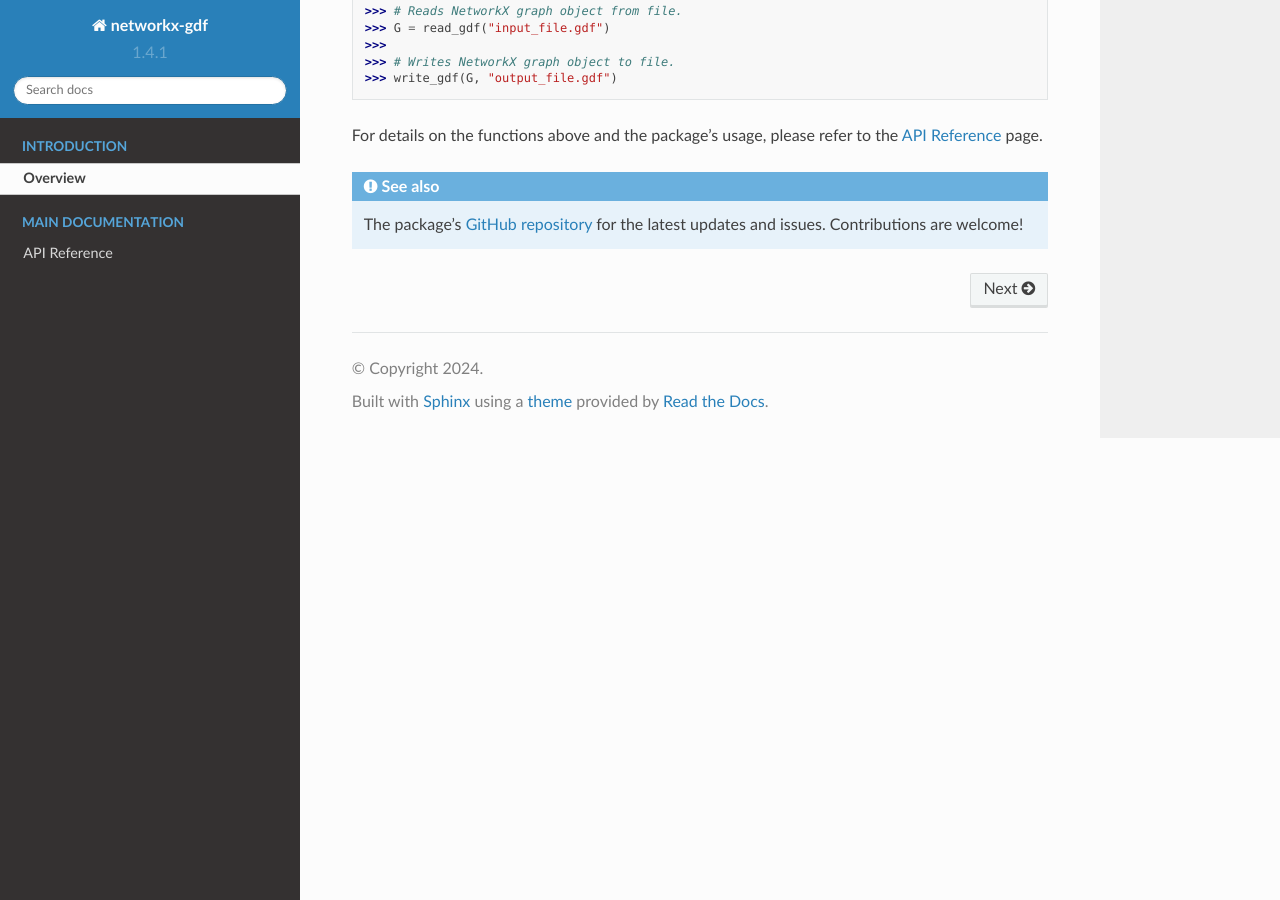
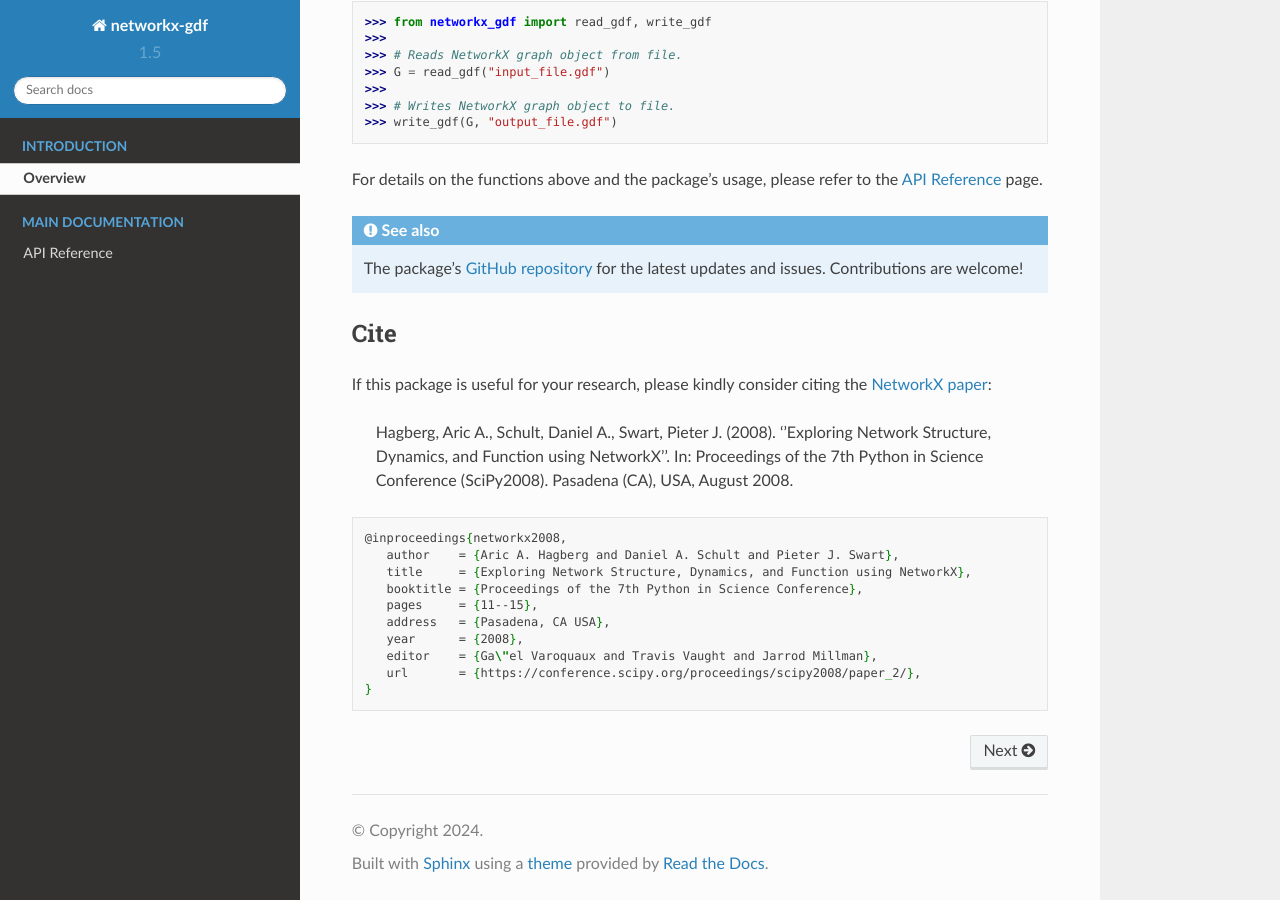
Before and after one commit to nelsonaloysio/gdf, a Sphinx documentation site: the page built from docs/source/index.rst, in a window 1280 px wide and 900 px high, scrolled down 747 px. Built offline with Sphinx 7.4.7 and the Read the Docs theme 2.0.0, drawn with Linux system fonts in a browser that asks for light colours; some of the changed text lies outside the part shown.

```diff
--- a/__version__.py
+++ b/__version__.py
@@ -1 +1 @@
-__version__ = "1.4.1"
+__version__ = "1.5"
--- a/docs/source/index.rst
+++ b/docs/source/index.rst
@@ -15,9 +15,30 @@
    This documentation was generated on |today| for package release |release|.
 
 
-########
-Overview
-########
+############
+networkx-gdf
+############
+
+.. image:: https://badge.fury.io/py/networkx-gdf.svg
+   :target: https://pypi.org/project/networkx-gdf/
+   :alt: PyPI version
+
+.. image:: https://readthedocs.org/projects/networkx-gdf/badge/?version=latest
+   :target: https://networkx-gdf.readthedocs.io/en/latest/?badge=latest
+   :alt: Documentation Status
+
+.. image:: https://static.pepy.tech/badge/networkx-gdf
+   :target: https://pepy.tech/project/networkx-gdf
+   :alt: Downloads
+
+.. image:: https://static.pepy.tech/badge/networkx-gdf/month
+   :target: https://pepy.tech/project/networkx-gdf
+   :alt: Downloads
+
+.. image:: https://img.shields.io/pypi/l/networkx-gdf
+   :target: https://github.com/nelsonaloysio/networkx-gdf/blob/main/LICENSE.md
+   :alt: License
+
 
 **NetworkX-GDF** extends the `NetworkX <https://networkx.org>`__ library to support GDF (Graph Data
 Format) files.
@@ -57,4 +78,29 @@ For details on the functions above and the package's usage, please refer to the
 
 .. seealso::
 
-   The package's `GitHub repository <https://github.com/nelsonaloysio/networkx-temporal>`_ for the latest updates and issues. Contributions are welcome!
+   The package's `GitHub repository <https://github.com/nelsonaloysio/networkx-gdf>`_ for the latest updates and issues. Contributions are welcome!
+
+
+Cite
+====
+
+If this package is useful for your research, please kindly consider citing the
+`NetworkX paper <https://conference.scipy.org/proceedings/scipy2008/paper_2/>`_:
+
+   Hagberg, Aric A., Schult, Daniel A., Swart, Pieter J. (2008).
+   ''Exploring Network Structure, Dynamics, and Function using NetworkX''.
+   In: Proceedings of the 7th Python in Science Conference (SciPy2008).
+   Pasadena (CA), USA, August 2008.
+
+.. code-block:: tex
+
+   @inproceedings{networkx2008,
+      author    = {Aric A. Hagberg and Daniel A. Schult and Pieter J. Swart},
+      title     = {Exploring Network Structure, Dynamics, and Function using NetworkX},
+      booktitle = {Proceedings of the 7th Python in Science Conference},
+      pages     = {11--15},
+      address   = {Pasadena, CA USA},
+      year      = {2008},
+      editor    = {Ga\"el Varoquaux and Travis Vaught and Jarrod Millman},
+      url       = {https://conference.scipy.org/proceedings/scipy2008/paper_2/},
+   }
```
Also changed, not shown: README.md (+1 -1 lines), networkx_gdf.py (+42 -14 lines).
